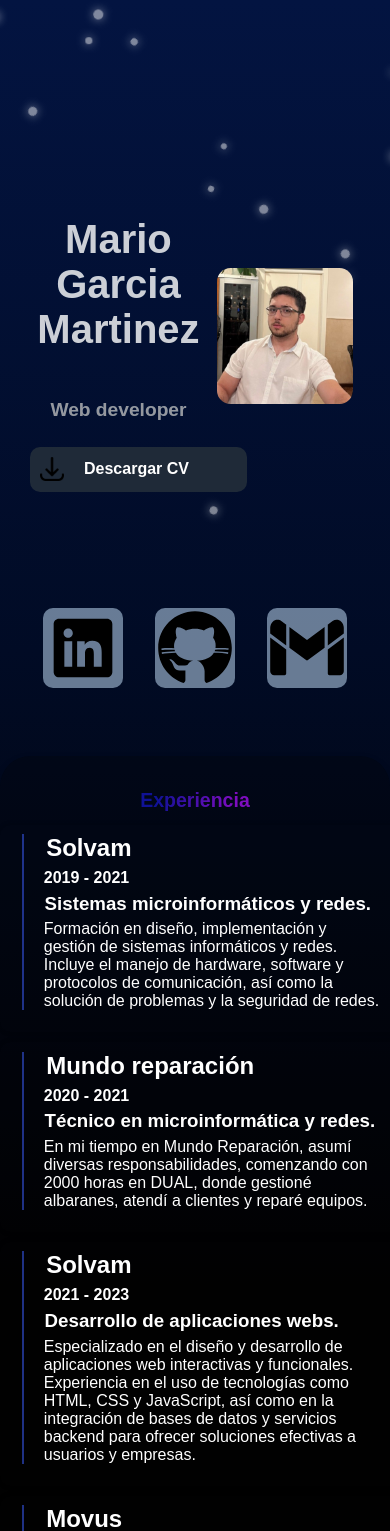
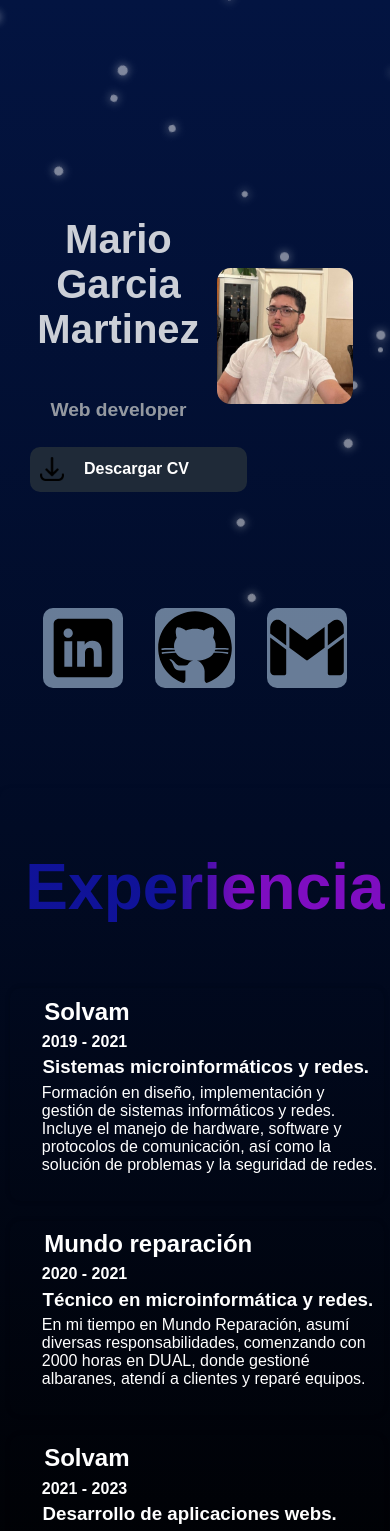
Before and after one commit to MarioGM01/Mario-Garcia, a React (Vite) app: page / in a window 390 px wide. Shown: the top 1531 px of the page. Built offline with nearby package versions, Linux system fonts and the light colour scheme.

Commit message:
Añadir Bloque de Proyectos

```diff
--- /dev/null
+++ b/src/components/Apps.css
@@ -0,0 +1,143 @@
+#caseExperience {
+    display: flex;
+    justify-content: center;
+    margin-top: 5em;
+}
+
+.timeline {
+    width: 100%;
+    padding: 20px;
+    border-radius: 10px;
+    box-shadow: 0 4px 10px rgba(0, 0, 0, 0.1);
+}
+
+#titleExperience {
+    font-size: 5em;
+    text-align: center;
+    color: #333;
+    margin-bottom: 1em;
+}
+
+/* Caja de los 3 bloques */
+.Box-Apps {
+    display: flex;
+    /* Usa flexbox para organizar los bloques horizontalmente */
+    justify-content: space-between;
+    /* Espacio entre los bloques */
+    align-items: center;
+    /* Alinea los elementos verticalmente al centro */
+    gap: 20px;
+    /* Espacio entre bloques */
+    flex-wrap: wrap;
+    /* Permite que los bloques se acomoden en varias líneas en pantallas pequeñas */
+}
+
+/* Cada bloque individual */
+.AppBlock {
+    width: 30%;
+    /* Cada bloque ocupa el 30% del ancho en pantallas grandes */
+    text-align: center;
+    min-width: 250px;
+    /* Asegura que los bloques no sean más pequeños de 250px */
+}
+
+/* Imagen del logo */
+.Img {
+    width: 150px;
+    height: auto;
+    border-radius: 1em;
+    border: 2px solid #8a8585a9;
+}
+
+.bloque2{
+    margin-left: -30px;
+}
+
+/* Estilo de los botones */
+.download-btn {
+    margin-top: 15px;
+    width: 150px;
+    /* Mantiene un ancho adecuado en pantallas grandes */
+    display: flex;
+    align-items: center;
+    justify-content: center;
+    padding: 10px 20px;
+    margin-left: 10px;
+    font-size: 1em;
+    font-weight: bold;
+    color: rgb(255, 255, 255);
+    background: #1f2a38;
+    border: none;
+    border-radius: 10px;
+    cursor: pointer;
+    transition: transform 0.3s, background 0.3s;
+    text-decoration: none;
+}
+
+/* Estilo cuando el botón de iPhone está deshabilitado */
+.download-btn:disabled {
+    background: #1f2a38;
+    cursor: not-allowed;
+}
+
+/* Efecto hover en los botones (no deshabilitados) */
+.download-btn:hover:not(:disabled) {
+    background-color: #7e0dc0;
+    transform: scale(1.05);
+    /* Efecto de expansión */
+}
+
+
+a.disabled {
+    pointer-events: none;  /* Desactiva cualquier interacción con el enlace */
+    text-decoration: none; /* Elimina el subrayado */
+    color: inherit;        /* Mantiene el color original del texto */
+}
+
+a.disabled:hover {
+    background: transparent; /* Evita cualquier cambio en el fondo al hacer hover */
+    color: inherit;           /* Mantiene el color igual */
+}
+
+
+
+/* Media queries para hacerlo responsive */
+@media (max-width: 768px) {
+
+    .Box-Apps {
+        flex-direction: column;
+        /* En pantallas pequeñas, cambia los bloques a disposición vertical */
+        align-items: center;
+        /* Centra los bloques en pantallas pequeñas */
+        margin-right: 20px;
+    }
+
+    .Img {
+        width: 120px;
+        /* Ajustar el tamaño de la imagen en pantallas pequeñas */
+    }
+
+    .download-btn {
+        font-size: 0.9rem;
+        padding: 8px 15px;
+        width: 100%;
+        /* Hace los botones más anchos en pantallas pequeñas */
+    }
+
+    /* Ajuste de los bloques */
+    .AppBlock {
+        width: 100%;
+        /* Los bloques ocupan todo el ancho en pantallas pequeñas */
+        text-align: center;
+    }
+
+
+    .bloque2{
+        margin-left: 0px;
+    }
+
+    #titleExperience {
+        font-size: 4em;
+        /* Ajuste de tamaño de fuente para móviles */
+    }
+}
--- /dev/null
+++ b/src/components/Apps.jsx
@@ -0,0 +1,37 @@
+import React from 'react';
+import './Apps.css';
+import Logo from '../imgs/Logo-Apk-GYM.png'; // Importar la imagen correctamente
+
+export function Apps() {
+    return (
+        <div id="caseExperience">
+            <div className="timeline">
+                <h1 id="titleExperience">Proyectos</h1>
+
+                <div className="Box-Apps">
+                    {/* Bloque 1: Logo */}
+                    <div className="AppBlock">
+                        <img className="Img" src={Logo} alt="Logo GYM" />
+                    </div>
+
+                    {/* Bloque 2: Descripción */}
+                    <div className="AppBlock">
+                        <p>Texto sencillo sobre la aplicación. Aquí puedes describir las funcionalidades principales o beneficios de la app.</p>
+                    </div>
+
+                    {/* Bloque 3: Botones de descarga */}
+                    <div className="AppBlock">
+                        <button className="download-btn">
+                            <a className='a-th' href="/APKGYM.apk" download="GYM.apk" id="cv-button">
+                                Descargar APK
+                            </a>
+                        </button>
+                        <button className="download-btn iphone-disabled" disabled>
+                            Descargar iPhone (mantenimiento)
+                        </button>
+                    </div>
+                </div>
+            </div>
+        </div>
+    );
+}
--- a/src/components/experience.css
+++ b/src/components/experience.css
@@ -1,86 +1,81 @@
+/* Contenedor principal de experiencia */
+#caseExperience {
+  display: flex;
+  justify-content: center;
+  margin-top: 5em;
+  flex-direction: column; /* Cambia a columna en pantallas móviles */
+  word-wrap: break-word; /* Asegura que el texto largo se ajuste */
+  padding: 0 20px;
+}
+
+/* Estilo general de la línea de tiempo */
 .timeline {
-  position: relative;
-  padding: 20px 0;
-  background-color: #07060644; /* Fondo semitransparente */
+  max-width: 800px; /* Define un ancho máximo */
+  width: 100%; /* Asegura que ocupe el 100% del ancho disponible */
+  padding: 20px;
   border-radius: 30px; /* Bordes redondeados */
   box-shadow: 0 4px 10px rgba(0, 0, 0, 0.1);
-  max-width: 800px; /* Define un ancho máximo */
   margin: 0 auto; /* Centra horizontalmente */
-  width: 100%; /* Asegura que ocupe el 100% del ancho disponible */
+  word-wrap: break-word; /* Asegura que el texto largo se ajuste */
 }
 
-
-#caseExperience {
-  display: flex; /* Utiliza flexbox para el diseño */
-  justify-content: center; /* Centra el contenido en el eje horizontal */
-  margin-top: 5em;
-  flex-direction: column; /* Cambia a columna en móviles */
-}
-
+/* Cada ítem de la línea de tiempo */
 .timeline-item {
-  align-items: center;
-  position: relative;
-  margin: 10px 0;
+  display: flex;
+  flex-direction: column; /* Asegura que los elementos dentro de cada item se apilen */
+  margin: 20px 0;
   padding-left: 30px;
-  width: 90%; /* Ancho al 90% para móviles */
-  max-width: 54em; /* Ancho máximo para pantallas grandes */
+  width: 100%; /* Asegura que el ancho sea siempre el 100% */
   transition: transform 1s ease;
   transform: scale(1);
   border: 2px solid transparent;
   border-radius: 10px;
   box-shadow: 0 0 5px rgba(0, 0, 0, 0.2);
   padding-bottom: 0em;
+  word-wrap: break-word; /* Evita que el texto se corte */
 }
 
-.timeline-item:hover {
-  transform: scale(1.07);
-  border-color: #0a1441ea; /* Color del borde en hover */
-}
-
-/* Elimina los efectos hover en móviles */
-@media (max-width: 768px) {
-  .timeline-item:hover {
-    transform: scale(1); /* Desactivar efecto hover */
-    border-color: transparent; /* Elimina el borde */
-  }
-}
-
+/* Estilo del contenido de cada item */
 .timeline-content {
-  border-left: 2px solid #3250d69d; /* Línea a la derecha */
   padding-left: 15px; /* Espacio para el texto */
   margin-left: 10px;
   margin-bottom: 20px;
   color: #ffffff;
+  word-wrap: break-word; /* Asegura que el texto largo se ajuste */
 }
 
-#location {
-  margin-right: 0.5em;
+/* Estilo del título de cada experiencia */
+h2, h3, h4, p {
+  margin: 0.3em;
+  word-wrap: break-word; /* Evita que el texto se corte */
 }
 
-h2, h3, h4, h5, p {
-  margin: 0.3em;
+/* Título de la experiencia */
+#titleExperience {
+  text-align: center;
+  font-size: 5em;
+    background-image: linear-gradient(to right, #1214aade, #1214aade, #1214aade, #7e0dc0, #7e0dc0, #7e0dc0);
+  -webkit-background-clip: text;
+  -webkit-text-fill-color: transparent;
+  word-wrap: break-word; /* Evita que el título se corte */
 }
 
-#titleExperience {
-  text-align: center;
-  font-size: 5vw; /* Cambiado a una unidad relativa para adaptarse mejor en móviles */
-  background-image: linear-gradient(to right, #1214aade, #1214aade, #1214aade, #7e0dc0, #7e0dc0, #7e0dc0);
-  -webkit-background-clip: text;
-  -webkit-text-fill-color: transparent;
-}
-
-/* Media Queries para un diseño responsive */
+/* Media Queries para diseño responsive */
 @media (max-width: 768px) {
   #caseExperience {
     margin-top: 3em; /* Reduce el margen superior en móviles */
+    margin-left: -20px;
   }
 
   .timeline-item {
-    padding-left: 10px; /* Reduce el padding a la izquierda */
+    padding-left: 0px; /* Reduce el padding a la izquierda */
+    margin-left: -10px;
     width: 100%; /* Ancho completo en móviles */
   }
 
-  .timeline-content{
-    margin-right: 1em;
+
+  #titleExperience {
+    font-size: 3.5rem; /* Ajustar el tamaño del título en pantallas pequeñas */
+    word-wrap: break-word; /* Evita que el texto del título se corte */
   }
 }
--- a/src/main.jsx
+++ b/src/main.jsx
@@ -6,6 +6,7 @@ import { Inicio } from './components/inicio';
 import { Experience } from "./components/experience.jsx";
 import { Stack } from './components/stack.jsx';
 import { Footer } from './components/footer.jsx';
+import {Apps } from './components/Apps.jsx'
 
 createRoot(document.getElementById('root')).render(
   <StrictMode>
@@ -14,6 +15,7 @@ createRoot(document.getElementById('root')).render(
       <Inicio />
       <Experience />
       <Stack />
+      <Apps />
       <Footer />
     </>
   </StrictMode>,
```
Also changed, not shown: src/imgs/Logo-Apk-GYM.png (added), 1 other file (tests, documents, lock files or other folders).
